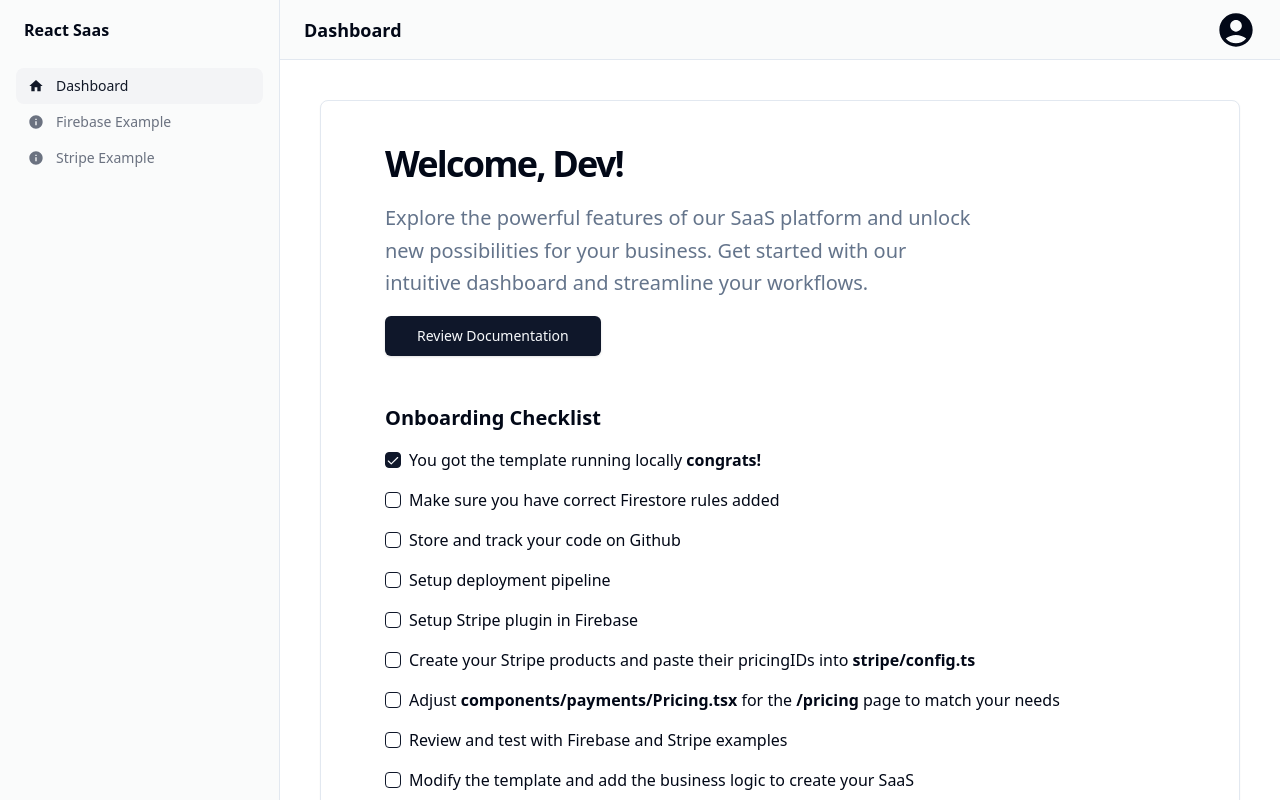
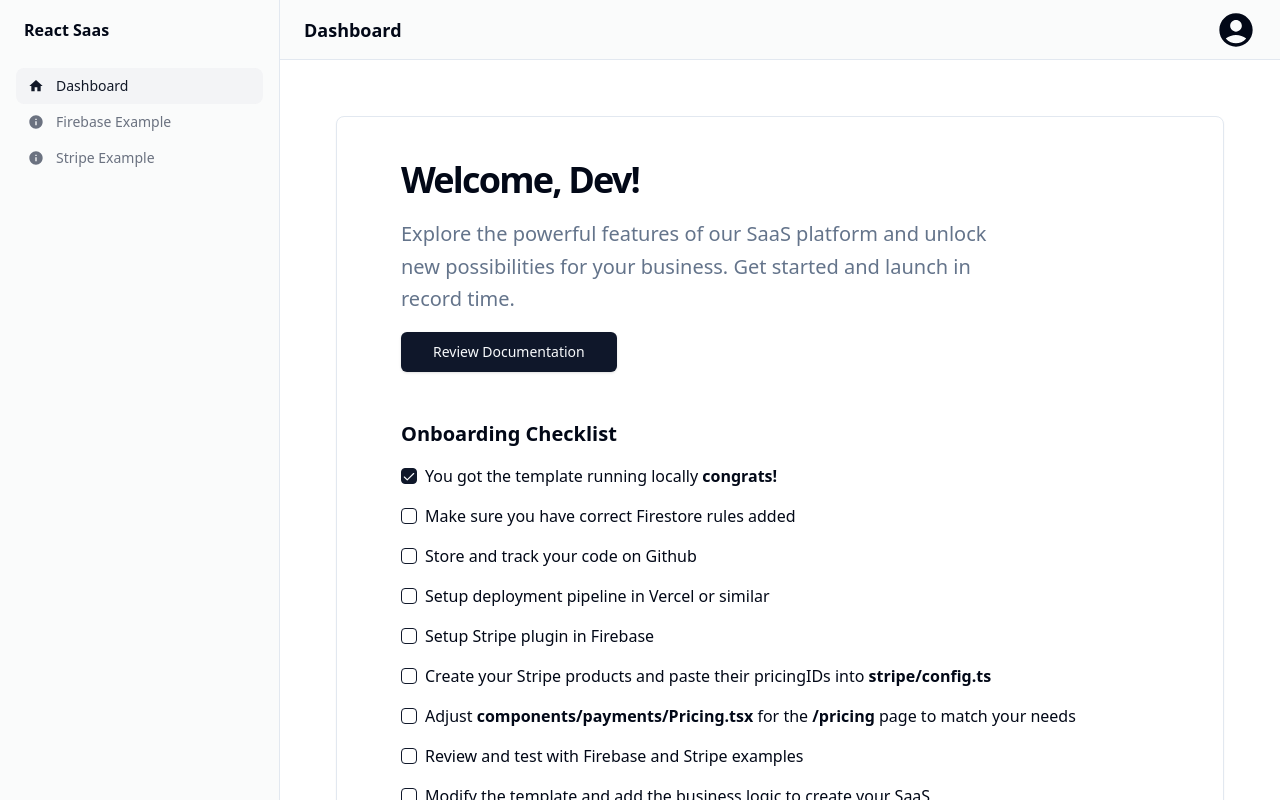
Before and after one commit to willschneider15/template-reactsaas, a Next.js app: page /dashboard in a window 1280 px wide. Shown: the top 800 px of the page. Built offline with nearby package versions, Linux system fonts and the light colour scheme; no server answers; the database is empty; sample sign-in values are in the browser's storage.

Commit message:
Fixed header and sidebar in a layout

```diff
--- a/app/billing/page.tsx
+++ b/app/billing/page.tsx
@@ -1,22 +1,15 @@
 "use client";
 
-import Sidebar from "@/components/dashboard/Sidebar";
-import Header from "@/components/dashboard/Header";
+import DashBoardLayout from "@/components/dashboard/Layout";
 import Billing from "@/components/dashboard/settings/Billing";
 import GuardAccess from "@/components/auth/GuardAccess";
 
 export default function BillingPage() {
     return (
         <GuardAccess>
-            <div className="grid min-h-screen w-full grid-cols-1 lg:grid-cols-[280px_1fr] overflow-hidden">
-                <div className="hidden lg:grid">
-                    <Sidebar />
-                </div>
-                <div className="flex flex-col">
-                    <Header Name={"Billing"} />
+            <DashBoardLayout name="Billing">
                     <Billing />
-                </div>
-            </div>
+            </DashBoardLayout>
         </GuardAccess>
     );
 }
--- a/app/dashboard/page.tsx
+++ b/app/dashboard/page.tsx
@@ -1,30 +1,24 @@
 "use client";
 
 import { selected_products } from "@/stripe/typings";
-import Sidebar from "@/components/dashboard/Sidebar";
-import Header from "@/components/dashboard/Header";
+import DashBoardLayout from "@/components/dashboard/Layout";
 import Welcome  from "@/components/examples/Welcome";
 import GuardAccess from "@/components/auth/GuardAccess";
 import PaidAccess from "@/components/auth/PaidAccess";
 import Pricing from "@/components/payments/Pricing";
 
 const product_one = selected_products[0].pricingId; // This is the first product in your array
+const product_two = selected_products[1].pricingId; // This is the second product in your array
 
 export default function DashboardPage() {
     return (
         <GuardAccess>
-            <div className="grid min-h-screen w-full grid-cols-1 lg:grid-cols-[280px_1fr] overflow-hidden">
-                <div className="hidden lg:grid">
-                    <Sidebar />
-                </div>
-                <div className="flex flex-col">
-                    <Header Name={"Dashboard"} />
-                    <Welcome/>
-                    <PaidAccess pricingIds={['test']} unPaid={true}>
-                        <Pricing/>
-                    </PaidAccess>
-                </div>
-            </div>
+            <DashBoardLayout name="Dashboard">
+                <Welcome/>
+                <PaidAccess pricingIds={[product_one]} unPaid={true}>
+                    <Pricing/>
+                </PaidAccess>
+            </DashBoardLayout>
         </GuardAccess>
     );
 }
--- a/app/examples/firebase_example/page.tsx
+++ b/app/examples/firebase_example/page.tsx
@@ -1,23 +1,16 @@
 "use client";
 
-import Sidebar from "@/components/dashboard/Sidebar";
-import Header from "@/components/dashboard/Header";
+import DashBoardLayout from "@/components/dashboard/Layout";
 import Posts from "@/components/examples/FirebasePosts";
 import GuardAccess from "@/components/auth/GuardAccess";
 
 // Create, Read, Update, and Destroy Firebase Example
 export default function ExamplePage() {
-  return (
-      <GuardAccess>
-          <div className="grid min-h-screen w-full grid-cols-1 lg:grid-cols-[280px_1fr] overflow-hidden">
-                <div className="hidden lg:grid">
-                    <Sidebar />
-                </div>
-                <div className="flex flex-col">
-                    <Header Name={"Firebase Example"} />
-                    <Posts />
-                </div>
-          </div>
-      </GuardAccess>
-  );
+    return (
+        <GuardAccess>
+            <DashBoardLayout name="Firebase Example">
+                <Posts />
+            </DashBoardLayout>
+        </GuardAccess>
+    );
 }
--- a/app/examples/stripe_example/page.tsx
+++ b/app/examples/stripe_example/page.tsx
@@ -1,12 +1,10 @@
 "use client";
 
 import { selected_products } from "@/stripe/typings";
-import Sidebar from "@/components/dashboard/Sidebar";
-import Header from "@/components/dashboard/Header";
+import DashBoardLayout from "@/components/dashboard/Layout";
 import StripeTesting from "@/components/examples/StripeTesting";
 import PaidAccess from "@/components/auth/PaidAccess";
 import GuardAccess from "@/components/auth/GuardAccess";
-import Pricing from "@/components/payments/Pricing";
 
 const product_one = selected_products[0].pricingId;
 const product_two = selected_products[1].pricingId;
@@ -17,16 +15,7 @@ const product_two = selected_products[1].pricingId;
 export default function ExamplePage() {
     return (
         <GuardAccess>
-            <div className="grid min-h-screen w-full grid-cols-1 lg:grid-cols-[280px_1fr] overflow-hidden">
-                <div className="hidden lg:grid">
-                    <Sidebar />
-                </div>
-                <div className="flex flex-col">
-                    <Header Name={"Stripe Example"} />
-                    {/* Displays pricing if you have not paid for product_one in this case */}
-                    <PaidAccess pricingIds={[product_one]} unPaid={true}>
-                        <Pricing/>
-                    </PaidAccess>
+            <DashBoardLayout name="Stripe Example">
                     {/* Dynamically displays all valid products and state if user is paid or not */}
                     <StripeTesting />
                     {/* One or more pricingIds={[product_one, ...]} and optional redirectLink */}
@@ -34,8 +23,7 @@ export default function ExamplePage() {
                     <PaidAccess pricingIds={[product_one, product_two]}>
                         <h1 className="m-6 font-bold underline text-center">You have access to product one and two</h1>
                     </PaidAccess>
-                </div>
-            </div>
+            </DashBoardLayout>
         </GuardAccess>
     );
 }
--- a/app/security/page.tsx
+++ b/app/security/page.tsx
@@ -1,23 +1,15 @@
 "use client";
 
-import Sidebar from "@/components/dashboard/Sidebar";
-import Header from "@/components/dashboard/Header";
+import DashBoardLayout from "@/components/dashboard/Layout";
 import Security from "@/components/dashboard/settings/Security";
 import GuardedPage from "@/components/auth/GuardAccess";
 
 export default function SecurityPage() {
     return (
         <GuardedPage>
-            <div className="grid min-h-screen w-full grid-cols-1 lg:grid-cols-[280px_1fr] overflow-hidden">
-                <div className="hidden lg:grid">
-                    <Sidebar />
-                </div>
-
-                <div className="flex flex-col">
-                    <Header Name={"Security"} />
+            <DashBoardLayout name="Security">
                     <Security />
-                </div>
-            </div>
+            </DashBoardLayout>
         </GuardedPage>
     );
 }
--- a/components/dashboard/Header.tsx
+++ b/components/dashboard/Header.tsx
@@ -39,7 +39,7 @@ export default function Header(props: any) {
 	};
 
     return (
-        <header className="flex h-14 lg:h-[60px] items-center gap-4 border-b bg-gray-100/40 px-6 dark:bg-gray-800/40">
+        <header className="sticky top-0 z-10 flex h-14 lg:h-[60px] items-center border-b bg-gray-100/40 px-6 dark:bg-gray-800/40">
 			<div
 				className="z-20 text-2xl pb-1 pl-2 text-black rounded lg:hidden cursor-pointer"
 				onClick={toggleSidebar}
@@ -101,5 +101,4 @@ export default function Header(props: any) {
 		)}
         </header>
   );
-
 }
--- /dev/null
+++ b/components/dashboard/Layout.tsx
@@ -0,0 +1,30 @@
+"use client";
+
+import Sidebar from "@/components/dashboard/Sidebar";
+import Header from "@/components/dashboard/Header";
+
+
+// It gives the default dashboard layout
+interface DashBoardLayoutProps {
+    children: React.ReactNode;
+    name: string; // Add this line
+}
+
+export default function DashBoardLayout({
+    children,
+    name, // Add this line
+}: Readonly<DashBoardLayoutProps>) {
+    return (
+        <div className="h-screen flex overflow-hidden">
+            <div className="hidden lg:block fixed lg:w-[280px] h-full">
+                <Sidebar />
+            </div>
+            <div className="flex-1 flex flex-col w-full lg:ml-[280px]">
+                <Header Name={name} />
+                <div className="flex-1 overflow-y-auto p-4">
+                    {children}
+                </div>
+            </div>
+        </div>
+    );
+}
--- a/components/dashboard/Sidebar.tsx
+++ b/components/dashboard/Sidebar.tsx
@@ -6,7 +6,7 @@ import NavLink from "@/components/dashboard/NavLink";
 
 export default function Sidebar() {
     return (
-        <div className="bg-gray-100 lg:bg-gray-100/40 lg:border-r lg:block dark:bg-gray-800/40">
+        <div className="h-full overflow-y-auto bg-gray-100 lg:bg-gray-100/40 lg:border-r lg:block dark:bg-gray-800/40">
             <div className="flex flex-col gap-2">
                 <div className="flex h-[60px] items-center px-6">
                     <Link className="flex items-center gap-2 font-semibold" href="#">
--- a/components/examples/Welcome.tsx
+++ b/components/examples/Welcome.tsx
@@ -14,7 +14,7 @@ export default function Welcome() {
                     <h2 className="text-3xl font-bold tracking-tighter md:text-4xl/tight">Welcome, Dev!</h2>
                     <p className="max-w-[600px] text-muted-foreground md:text-xl/relaxed lg:text-base/relaxed xl:text-xl/relaxed">
                         Explore the powerful features of our SaaS platform and unlock new possibilities for your business. Get
-                        started with our intuitive dashboard and streamline your workflows.
+                        started and launch in record time.
                     </p>
                     {/* Opens external link in new tab */}
                     <Link
@@ -44,7 +44,7 @@ export default function Welcome() {
                         </li>
                         <li className="flex items-center gap-2">
                             <Checkbox id="deployment" />
-                            <Label htmlFor="deployment" className="text-md">Setup deployment pipeline</Label>
+                            <Label htmlFor="deployment" className="text-md">Setup deployment pipeline in Vercel or similar</Label>
                         </li>
                         <li className="flex items-center gap-2">
                             <Checkbox id="stripe-plugin" />
--- a/components/payments/Pricing.tsx
+++ b/components/payments/Pricing.tsx
@@ -8,7 +8,7 @@ import createCheckoutSession from "@/stripe/createCheckoutSession"
 import Spinner from "@/components/ui/Spinner"; // Import Spinner component
 
 export default function Pricing() {
-    const [buttonLoading, setButtonLoading] = useState<string | null>(null); // Single loading state for buttons
+    const [ buttonLoading, setButtonLoading ] = useState<string | null>(null); // Single loading state for buttons
     const { user } = useAuthContext();
     const router = useRouter();
     const button_one = selected_products[0];
```
Also changed, not shown: 1 other file (tests, documents, lock files or other folders). Lines whose indentation alone changed are shown as unchanged.
